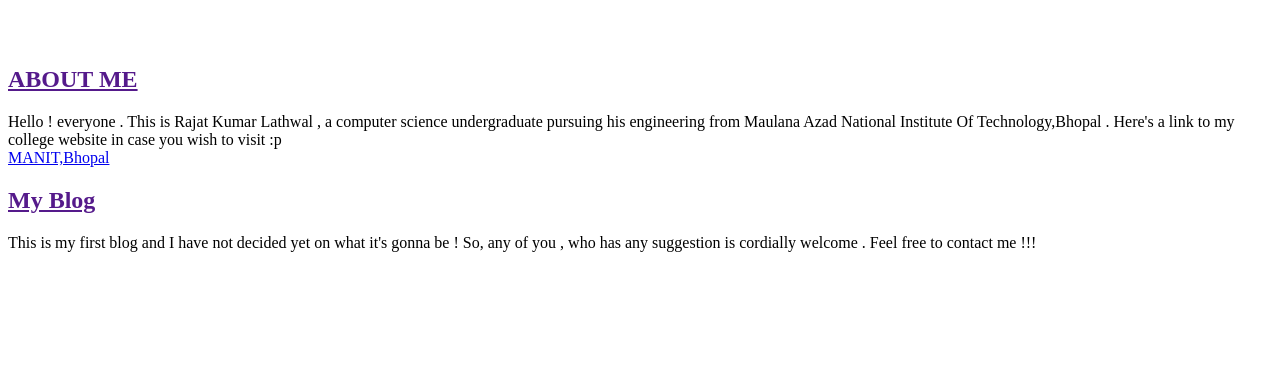
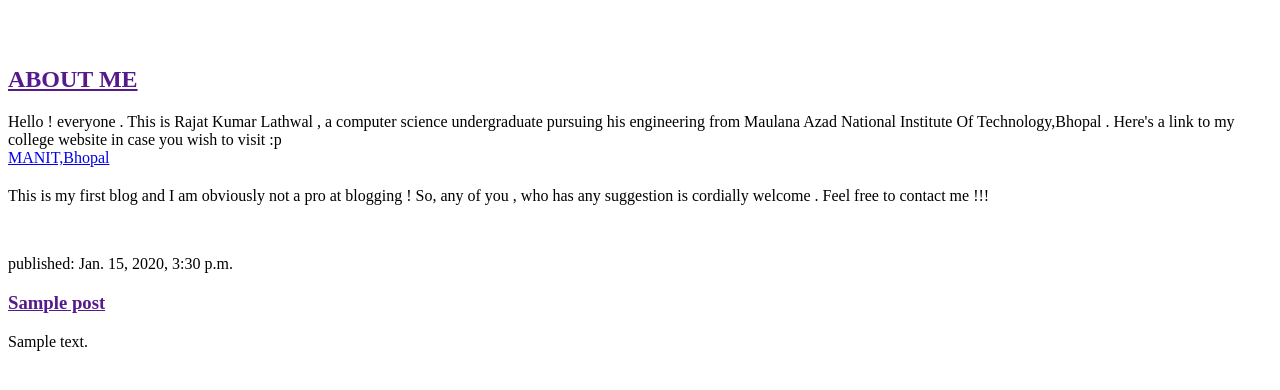
Before and after one commit to rajatlathwal/django-blog, a Django app: template blog/templates/blog/post_list.html in a window 1280 px wide. Shown: the top 390 px of the page. Run offline with Django 3.2, Linux system fonts and the light colour scheme; the template is opened without the code that fills it: values that come from a table or form of the project are taken from there, others are empty; tables that the repository leaves empty hold one stand-in row (values such as "Sample post").

Commit message:
Modified templates to display posts from database.

```diff
--- a/blog/templates/blog/post_list.html
+++ b/blog/templates/blog/post_list.html
@@ -16,8 +16,17 @@
 
         <div>
 
-            <h2><a href="">My Blog</a></h2>
-            <p>This is my first blog and I have not decided yet on what it's gonna be ! So, any of you , who has any suggestion is cordially welcome . Feel free to contact me !!! </p>
+            <h2><a href=""></a></h2>
+            <p>This is my first blog and I am obviously not a pro at blogging ! So, any of you , who has any suggestion is cordially welcome . Feel free to contact me !!! </p>
         </div>
+	<div>
+		{% for post in posts %}
+		   <div>
+			</br><p>published: {{ post.published_date }}</p>
+			<h3><a href="">{{ post.title }}</a></h3>
+			<p>{{ post.text|linebreaksbr }}</p>
+		   </div>
+		{% endfor %}
+	</div>
     </body>
 </html>
--- a/blog/views.py
+++ b/blog/views.py
@@ -2,8 +2,11 @@
 from __future__ import unicode_literals
 
 from django.shortcuts import render
+from django.utils import timezone
+from .models import Post
 
 # Create your views here.
 
 def post_list(request):
-    return render(request, 'blog/post_list.html')
+    posts = Post.objects.filter(published_date__lte=timezone.now()).order_by('published_date')
+    return render(request, 'blog/post_list.html',{'posts': posts})
```
